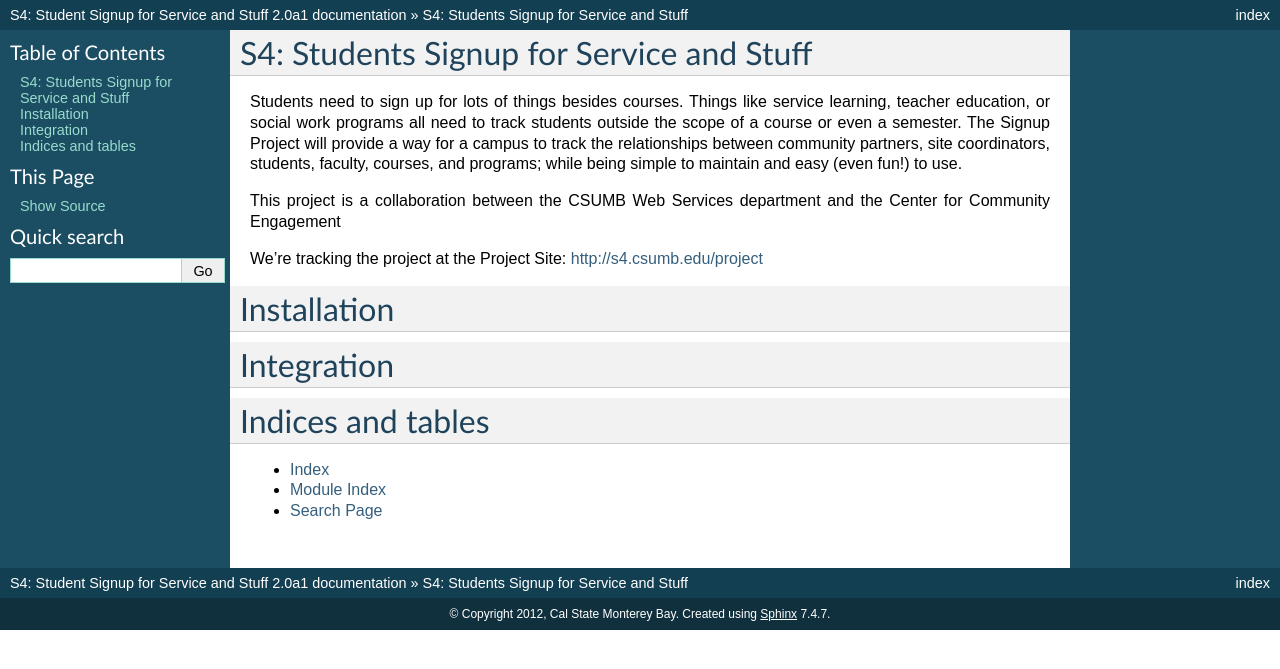
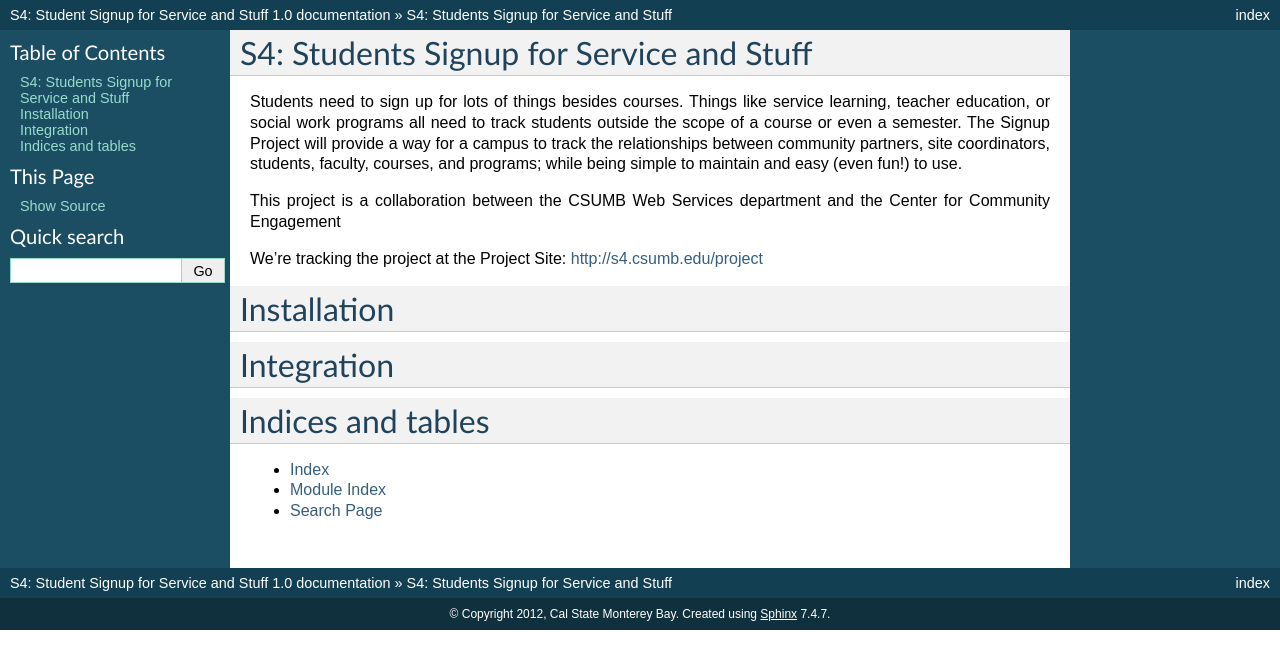
Before and after one commit to calstates4/s4project, a Sphinx documentation site: the page built from docs/index.rst, in a window 1280 px wide. Shown: the top 669 px of the page. Built offline with Sphinx 7.4.7, drawn with Linux system fonts in a browser that asks for light colours; some of the changed lines change nothing that is shown.

Commit message:
Made sphinx happpy.

```diff
--- a/docs/conf.py
+++ b/docs/conf.py
@@ -1,7 +1,7 @@
 # -*- coding: utf-8 -*-
 #
-# Student Signup for Service and Stuff, created by
-# sphinx-quickstart on Wed Apr 11 20:34:30 2012.
+# S4: Student Signup for Service and Stuff documentation build configuration file, created by
+# sphinx-quickstart on Wed May 30 21:17:25 2012.
 #
 # This file is execfile()d with the current directory set to its containing dir.
 #
@@ -25,7 +25,7 @@
 
 # Add any Sphinx extension module names here, as strings. They can be extensions
 # coming with Sphinx (named 'sphinx.ext.*') or your custom ones.
-extensions = ['sphinx.ext.todo']
+extensions = []
 
 # Add any paths that contain templates here, relative to this directory.
 templates_path = ['_templates']
@@ -48,9 +48,9 @@
 # built documents.
 #
 # The short X.Y version.
-version = '2.0a1'
+version = '1.0'
 # The full version, including alpha/beta/rc tags.
-release = '2.0a1'
+release = '1.0'
 
 # The language for content autogenerated by Sphinx. Refer to documentation
 # for a list of supported languages.
@@ -164,7 +164,7 @@
 #html_file_suffix = None
 
 # Output file base name for HTML help builder.
-htmlhelp_basename = 'S4doc'
+htmlhelp_basename = 'S4StudentSignupforServiceandStuffdoc'
 
 
 # -- Options for LaTeX output --------------------------------------------------
@@ -183,8 +183,8 @@
 # Grouping the document tree into LaTeX files. List of tuples
 # (source start file, target name, title, author, documentclass [howto/manual]).
 latex_documents = [
-  ('index', 'QUAILAccessibilityInformationLibrary.tex', u'QUAIL: Accessibility Information Library Documentation',
-   u'Kevin Miller', 'manual'),
+  ('index', 'S4StudentSignupforServiceandStuff.tex', u'S4: Student Signup for Service and Stuff Documentation',
+   u'Cal State Monterey Bay', 'manual'),
 ]
 
 # The name of an image file (relative to this directory) to place at the top of
@@ -213,8 +213,8 @@
 # One entry per manual page. List of tuples
 # (source start file, name, description, authors, manual section).
 man_pages = [
-    ('index', 'quailaccessibilityinformationlibrary', u'QUAIL: Accessibility Information Library Documentation',
-     [u'Kevin Miller'], 1)
+    ('index', 's4studentsignupforserviceandstuff', u'S4: Student Signup for Service and Stuff Documentation',
+     [u'Cal State Monterey Bay'], 1)
 ]
 
 # If true, show URL addresses after external links.
@@ -227,8 +227,8 @@
 # (source start file, target name, title, author,
 #  dir menu entry, description, category)
 texinfo_documents = [
-  ('index', 'QUAILAccessibilityInformationLibrary', u'QUAIL: Accessibility Information Library Documentation',
-   u'Kevin Miller', 'QUAILAccessibilityInformationLibrary', 'One line description of project.',
+  ('index', 'S4StudentSignupforServiceandStuff', u'S4: Student Signup for Service and Stuff Documentation',
+   u'Cal State Monterey Bay', 'S4StudentSignupforServiceandStuff', 'One line description of project.',
    'Miscellaneous'),
 ]
 
--- a/docs/index.rst
+++ b/docs/index.rst
@@ -1,7 +1,8 @@
-.. QUAIL: Accessibility Information Library documentation master file, created by
-   sphinx-quickstart on Wed Apr 11 20:34:30 2012.
+.. S4: Student Signup for Service and Stuff documentation master file, created by
+   sphinx-quickstart on Wed May 30 21:17:25 2012.
    You can adapt this file completely to your liking, but it should at least
    contain the root `toctree` directive.
+
 
 S4: Students Signup for Service and Stuff
 ========================================
@@ -32,6 +33,7 @@
 
    integration/*
 
+
 Indices and tables
 ==================
 
```
Also changed, not shown: 2 other files.
